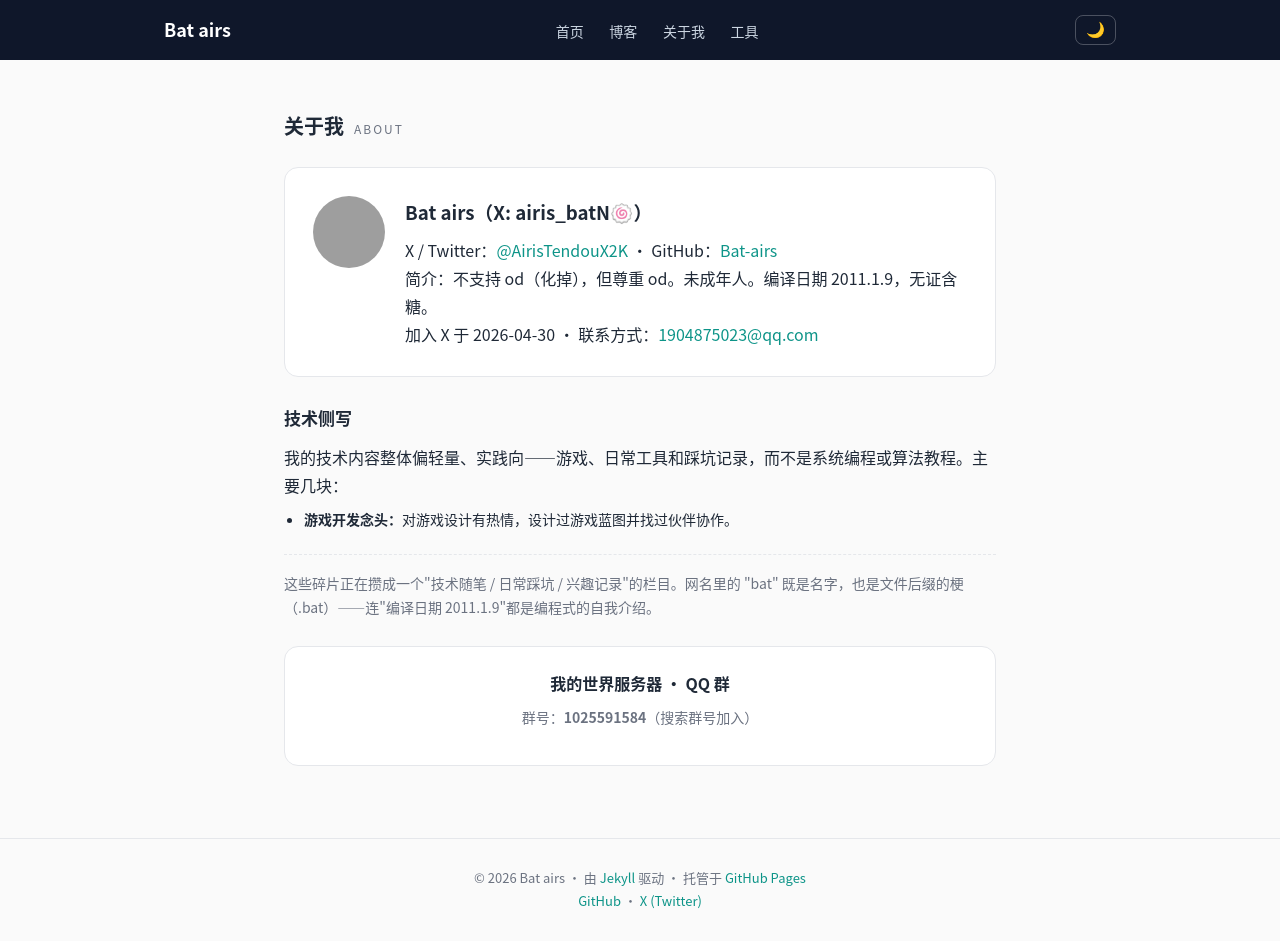
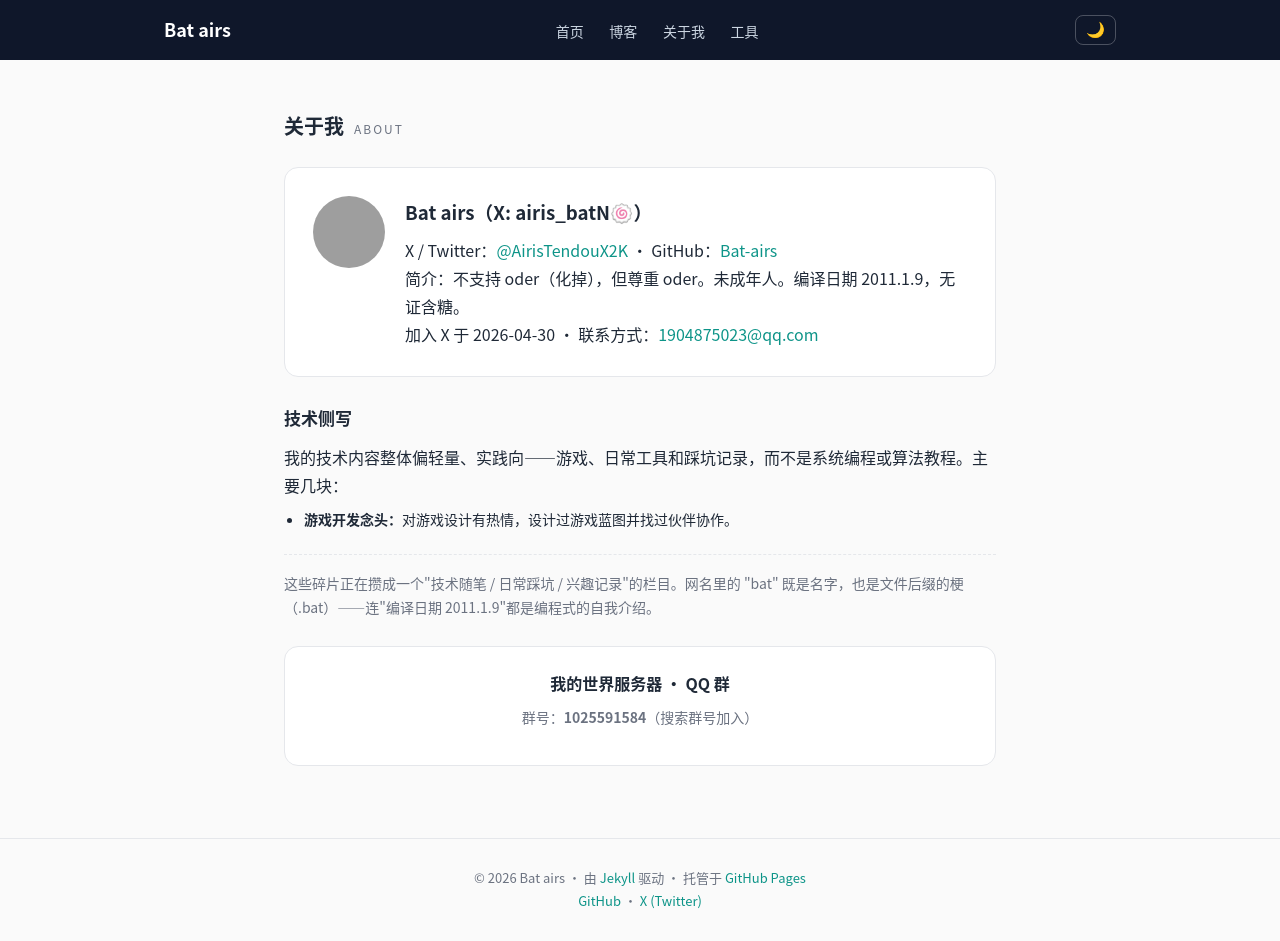
Before and after one commit to Bat-airs/Bat-airs.github.io, a Jekyll site: the page built from about.md, in a window 1280 px wide and 941 px high. Built offline with Jekyll 4.4.1, drawn with Linux system fonts in a browser that asks for light colours; grey boxes are pictures that could not be loaded.

Commit message:
关于页简介：od 改为 oder

```diff
--- a/about.md
+++ b/about.md
@@ -11,7 +11,7 @@ title: 关于我
     <div>
       <h3>Bat airs（X: airis_batN🍥）</h3>
       <p>X / Twitter：<a href="https://x.com/AirisTendouX2K" target="_blank" rel="noopener">@AirisTendouX2K</a> · GitHub：<a href="https://github.com/Bat-airs" target="_blank" rel="noopener">Bat-airs</a></p>
-      <p>简介：不支持 od（化掉），但尊重 od。未成年人。编译日期 2011.1.9，无证含糖。</p>
+      <p>简介：不支持 oder（化掉），但尊重 oder。未成年人。编译日期 2011.1.9，无证含糖。</p>
       <p>加入 X 于 2026-04-30 · 联系方式：<a href="mailto:1904875023@qq.com">1904875023@qq.com</a></p>
     </div>
   </div>
```
